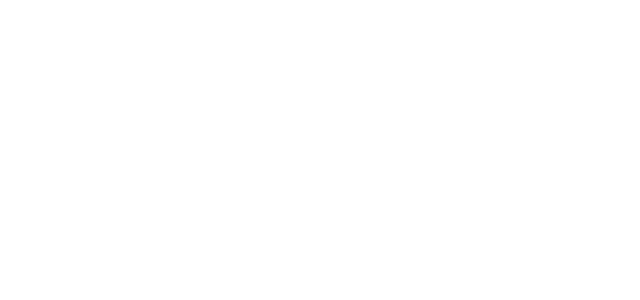
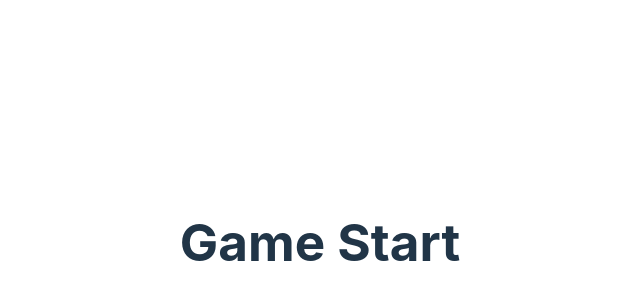
Before and after one commit to leonsuaren/hangman, a React (Vite) app in the folder client/: page / in a window 1280 px wide. Shown: the part 158-458 px from the top of the page, without its empty margins (320-960 px from the left). Built offline with nearby package versions, Linux system fonts and the light colour scheme.

Commit message:
initial set-up, added first route and created main views folders

```diff
--- a/client/package.json
+++ b/client/package.json
@@ -11,7 +11,8 @@
   },
   "dependencies": {
     "react": "^18.3.1",
-    "react-dom": "^18.3.1"
+    "react-dom": "^18.3.1",
+    "react-router-dom": "^6.26.2"
   },
   "devDependencies": {
     "@eslint/js": "^9.9.0",
--- a/client/src/App.tsx
+++ b/client/src/App.tsx
@@ -1,11 +1,19 @@
-import './App.css'
+import { BrowserRouter as Router, Routes, Route } from "react-router-dom";
+
+import GameStart from "./views/game-start/GameStart.tsx";
+
+import "./App.css";
 
 function App() {
-
   return (
     <>
+      <Router>
+        <Routes>
+          <Route path="/" element={<GameStart />} />
+        </Routes>
+      </Router>
     </>
-  )
+  );
 }
 
-export default App
+export default App;
--- /dev/null
+++ b/client/src/views/game-start/GameStart.tsx
@@ -0,0 +1,9 @@
+import { type FC } from "react";
+
+const GameStart: FC = () => {
+  return (
+    <h1>Game Start</h1>
+  )
+};
+
+export default GameStart;
```
Also changed, not shown: client/src/views/board/Board.tsx (added), 1 other file (tests, documents, lock files or other folders).
